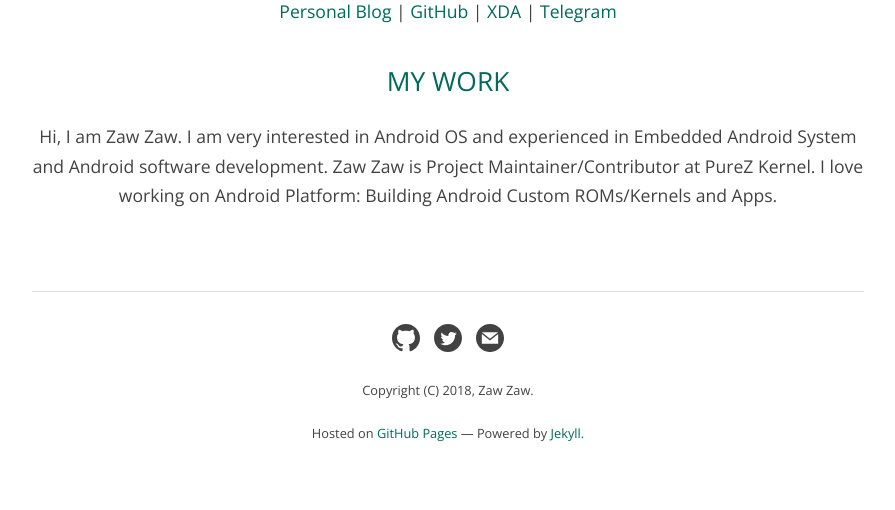
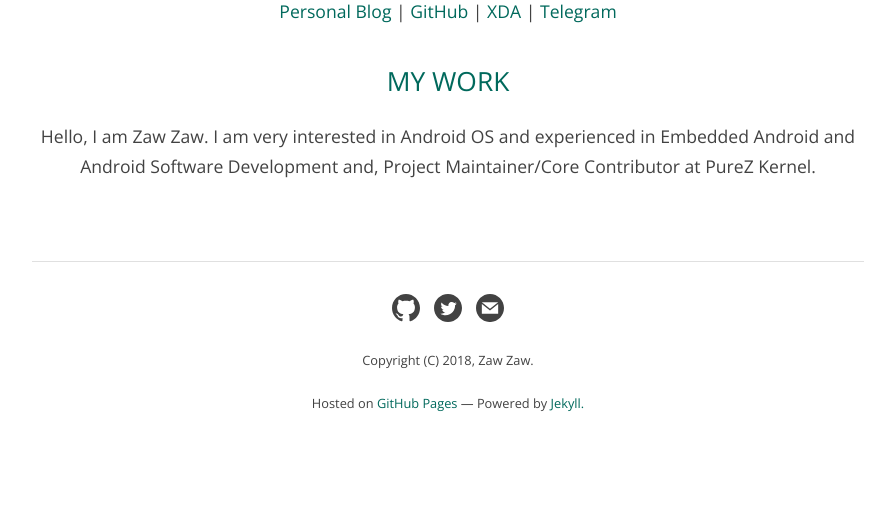
Before and after one commit to zawzaww/zawzaww.github.io, a Jekyll site: the page built from index.md, in a window 1280 px wide. Shown: the part 745-1255 px from the top of the page, without its empty margins (192-1087 px from the left). Built offline with Jekyll 4.4.1, drawn with Linux system fonts in a browser that asks for light colours; after the commit the page ends 1225 px from its top, so only the background shows below that.

Commit message:
_pages: index: Rename directory name '_pages' and update about me

```diff
--- a/index.md
+++ b/index.md
@@ -5,4 +5,4 @@ layout: home
 <p align="center"><img src="https://s20.postimg.cc/yxt5lu0zx/Round_Photo-_Zaw_Zaw.png" width="45%" height="45%"/></p>
 <p align="center"><a href="https://medium.com/zawzaww">Personal Blog</a> | <a href="https://github.com/zawzaww">GitHub</a> | <a href="https://forum.xda-developers.com/member.php?u=7581611">XDA</a> | <a href="https://t.me/zawzaww">Telegram</a></p>
 <h2 align="center"><a href="https://zawzaww.github.io/work">MY WORK</a></h2>
-<p align="center">Hi, I am Zaw Zaw. I am very interested in Android OS and experienced in Embedded Android System and Android software development. Zaw Zaw is Project Maintainer/Contributor at PureZ Kernel. I love working on Android Platform: Building Android Custom ROMs/Kernels and Apps.</p>
+<p align="center">Hello, I am Zaw Zaw. I am very interested in Android OS and experienced in Embedded Android and Android Software Development and, Project Maintainer/Core Contributor at PureZ Kernel.</p>
```
Also changed, not shown: about.md (+5 -5 lines), _pages/androidoss-guides.md (renamed from pages/androidoss-guides.md), _pages/xda-threads-works.md (renamed from pages/xda-threads-works.md).
